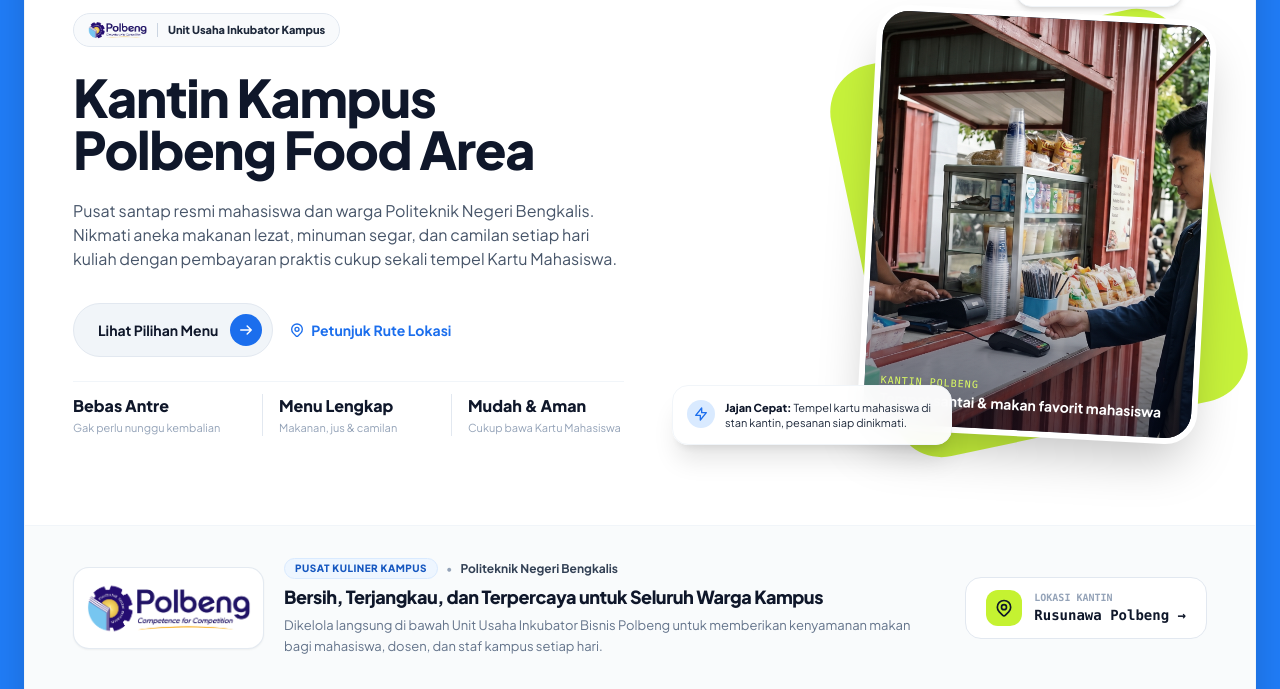
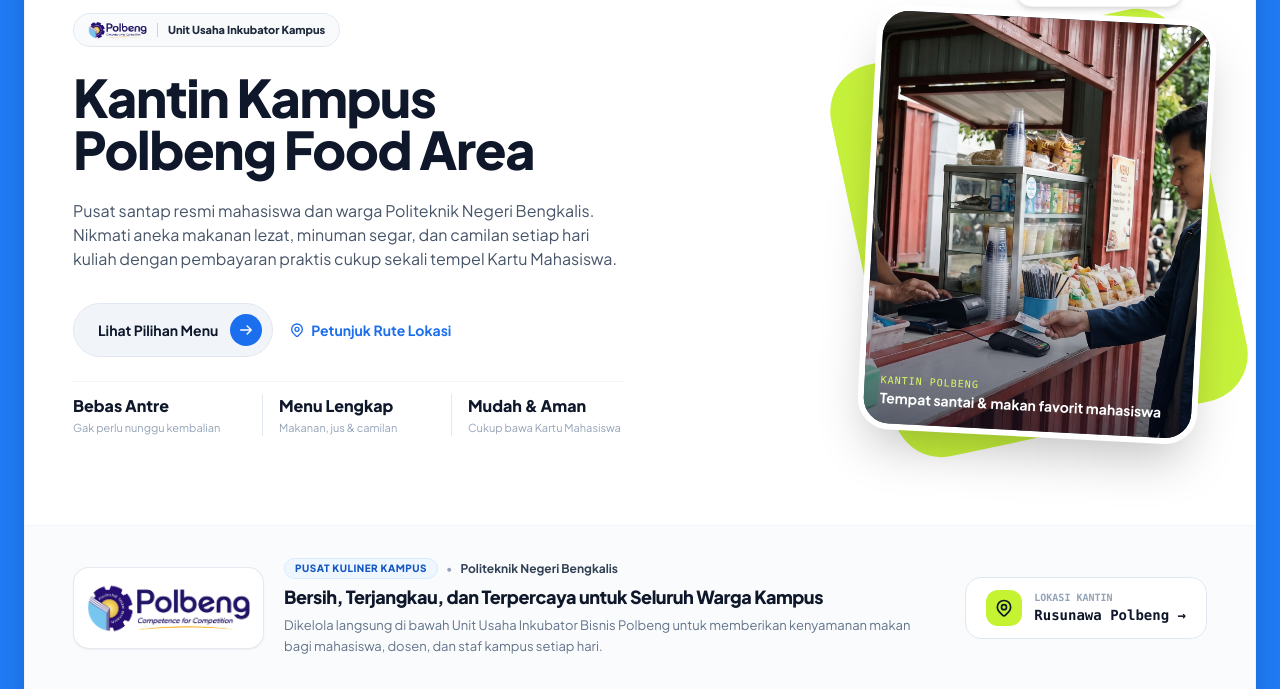
Before and after one commit to faldhinurnas-sys/kantin-food-area, a Laravel app: page / in a window 1280 px wide. Shown: the part 190-879 px from the top of the page. Run offline with Laravel 12, Linux system fonts and the light colour scheme; data comes from the database, SQL or seed files in the repository; data that the repository does not hold is empty; some libraries are stand-ins or nearby versions.

Commit message:
refactor: hapus floating bubble tag jajan cepat pada hero

```diff
--- a/resources/views/welcome.blade.php
+++ b/resources/views/welcome.blade.php
@@ -204,15 +204,6 @@
                             </div>
                         </div>
 
-                        <!-- Floating Speech Bubble Tag -->
-                        <div class="absolute -bottom-2 sm:bottom-4 left-0 sm:left-4 z-20 max-w-[250px] sm:max-w-[280px] bg-white/95 backdrop-blur-md rounded-2xl p-3.5 shadow-xl border border-slate-100 flex items-start gap-2.5">
-                            <div class="w-7 h-7 rounded-full bg-brandblue-100 text-brandblue-600 flex items-center justify-center shrink-0">
-                                <svg class="w-4 h-4" fill="none" stroke="currentColor" viewBox="0 0 24 24"><path stroke-linecap="round" stroke-linejoin="round" stroke-width="2" d="M13 10V3L4 14h7v7l9-11h-7z"/></svg>
-                            </div>
-                            <div class="text-[11px] leading-snug text-slate-800">
-                                <span class="font-extrabold text-slate-900">Jajan Cepat:</span> Tempel kartu mahasiswa di stan kantin, pesanan siap dinikmati.
-                            </div>
-                        </div>
 
                         <!-- Indicator Badge on Top Right -->
                         <div class="absolute -top-3 right-0 sm:right-6 z-20 bg-white rounded-full px-3 py-1.5 shadow-md border border-slate-100 flex items-center gap-2">
```
